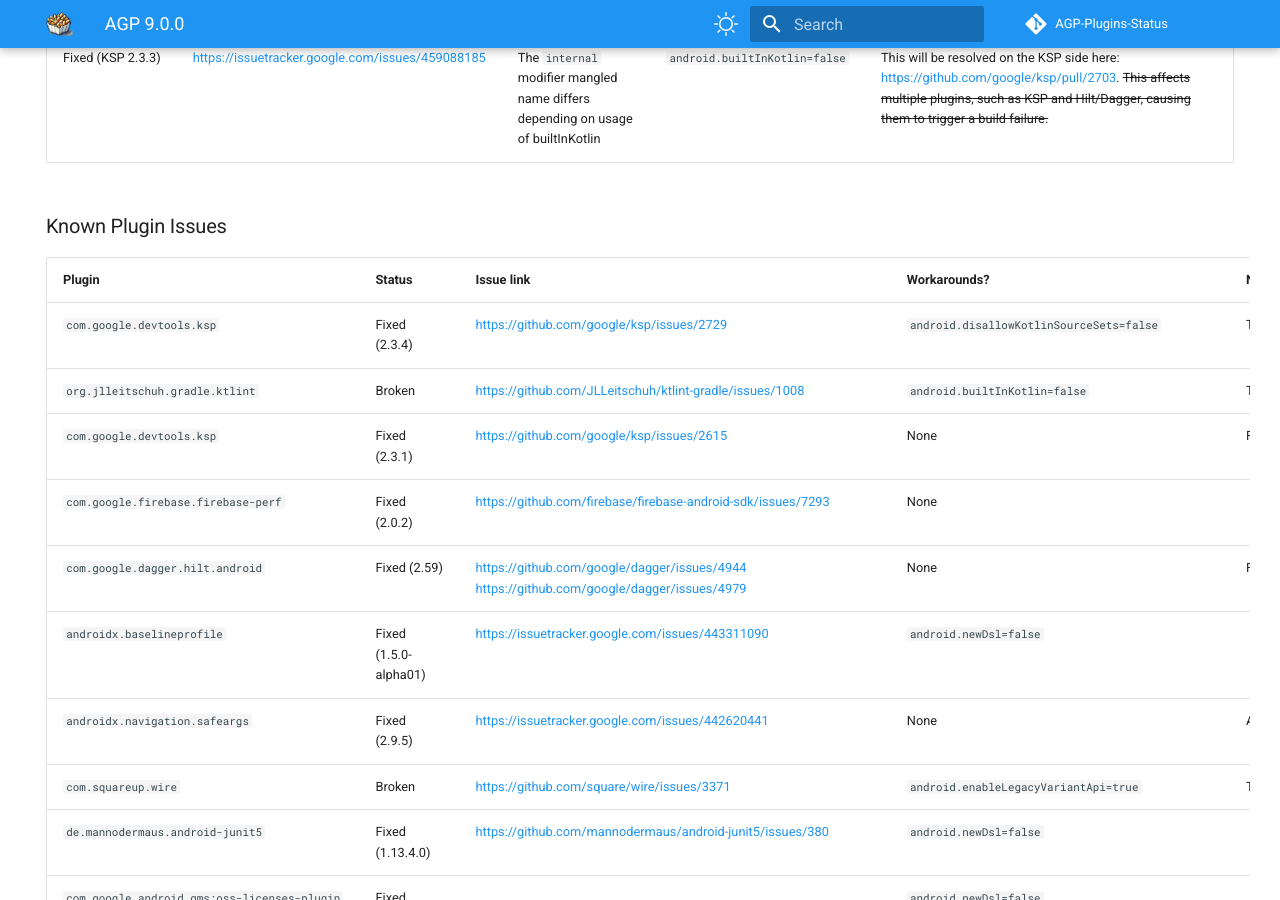
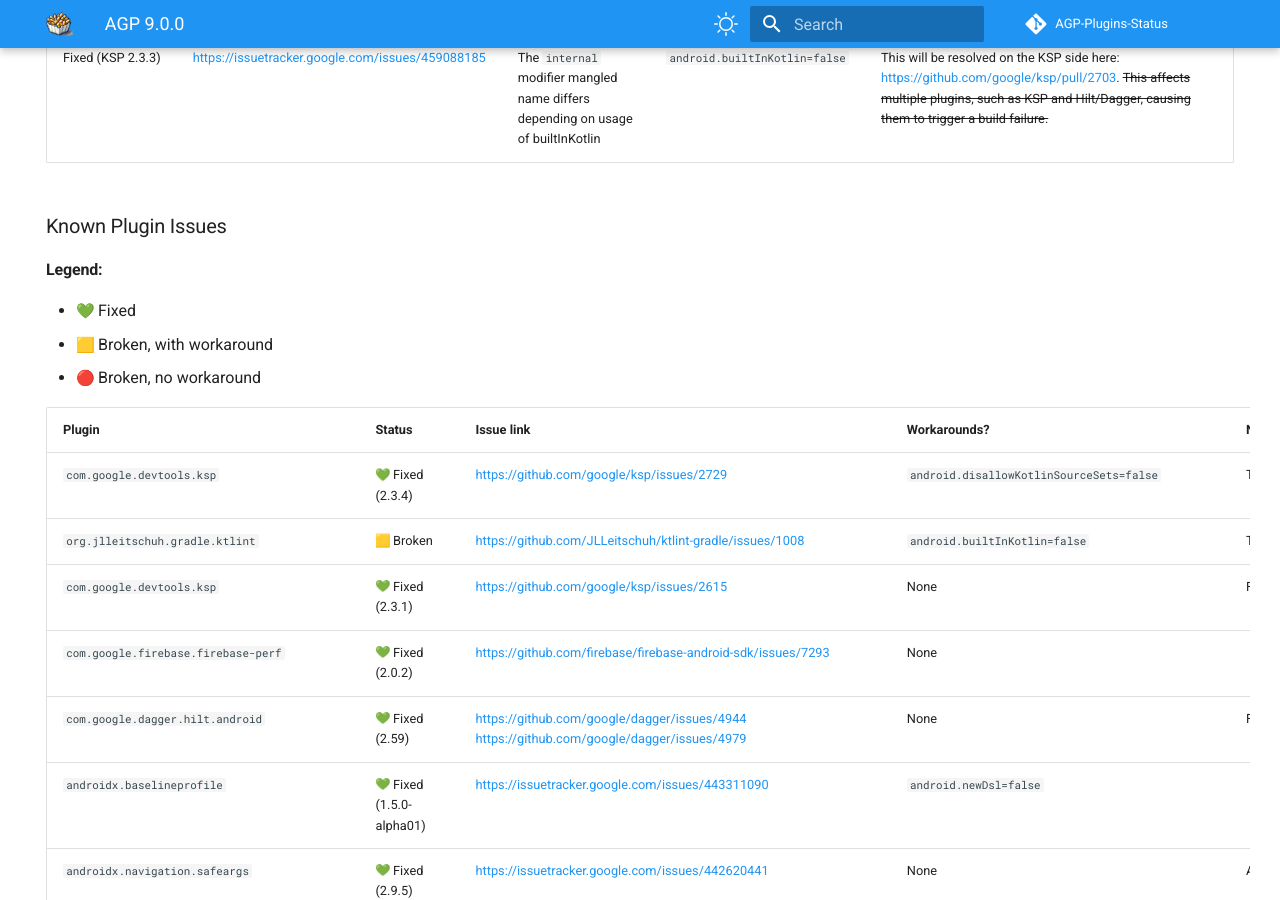
Before and after one commit to pablobaxter/AGP-Plugins-Status, an MkDocs documentation site: the page built from docs/agp-9.0.0.md, in a window 1280 px wide and 900 px high, scrolled down 599 px. Built offline with MkDocs 1.6.1 and Material for MkDocs 9.7.7, drawn with Linux system fonts in a browser that asks for light colours; emoji names are drawn with the system emoji font; comment, search, counter and statistics services are not loaded.

Commit message:
Add in status icons for plugins

```diff
--- a/docs/agp-9.0.0.md
+++ b/docs/agp-9.0.0.md
@@ -26,33 +26,39 @@
 
 ### Known Plugin Issues
 
+#### Legend:
+
+- :green_heart: Fixed
+- :yellow_square: Broken, with workaround
+- :red_circle: Broken, no workaround
+
 | Plugin | Status | Issue link | Workarounds? | Notes |
 |:---|:---|:---|:---|:---|
-| `com.google.devtools.ksp` | Fixed (2.3.4) | https://github.com/google/ksp/issues/2729 | `android.disallowKotlinSourceSets=false` | This is a new issue as of AGP 9.0.0-beta05. Handled by this PR: https://github.com/google/ksp/pull/2725 |
-| `org.jlleitschuh.gradle.ktlint` | Broken | https://github.com/JLLeitschuh/ktlint-gradle/issues/1008 | `android.builtInKotlin=false` | The plugin won't create the "ktlintXXXSourceSet" tasks |
-| `com.google.devtools.ksp` | Fixed (2.3.1) | https://github.com/google/ksp/issues/2615 | None | Fixed in 2.0.3 but reverted in 2.0.4, fixed again in 2.3.1. |
-| `com.google.firebase.firebase-perf` | Fixed (2.0.2) | https://github.com/firebase/firebase-android-sdk/issues/7293 | None | |
-| `com.google.dagger.hilt.android` | Fixed (2.59) | https://github.com/google/dagger/issues/4944<br>https://github.com/google/dagger/issues/4979 | None | Fixed in https://github.com/google/dagger/releases/tag/dagger-2.59 |
-| `androidx.baselineprofile` | Fixed (1.5.0-alpha01) | https://issuetracker.google.com/issues/443311090 | `android.newDsl=false` | |
-| `androidx.navigation.safeargs` | Fixed (2.9.5) | https://issuetracker.google.com/issues/442620441 | None | Addressed by https://r.android.com/3754932 |
-| `com.squareup.wire` | Broken | https://github.com/square/wire/issues/3371 | `android.enableLegacyVariantApi=true` | The given workaround may not work any longer with AGP 9.0.0-beta01. Needs to be verified with `android.newDsl=false` |
-| `de.mannodermaus.android-junit5` | Fixed (1.13.4.0) | https://github.com/mannodermaus/android-junit5/issues/380 | `android.newDsl=false` | |
-| `com.google.android.gms:oss-licenses-plugin` | Fixed (0.10.8) | | `android.newDsl=false` | |
-| `com.apollographql.apollo` | Fixed (4.4.0) | https://github.com/apollographql/apollo-kotlin/issues/6693 | `android.newDsl=false` | Addressed by https://github.com/apollographql/apollo-kotlin/pull/6703 |
-| `org.gradle.android.cache-fix` | Fixed (3.0.2) | https://github.com/gradle/android-cache-fix-gradle-plugin/issues/447 | `android.newDsl=false` | Addressed by https://github.com/gradle/android-cache-fix-gradle-plugin/pull/1894. Requires >= AGP 9.0.0-alpha06 | |
-| `com.jaredsburrows.license` | Broken | https://github.com/jaredsburrows/gradle-license-plugin/issues/693 | `android.newDsl=false` | |
-| `com.google.firebase.testlab` | Fixed (0.0.1-alpha11) | https://issuetracker.google.com/issues/444866155 | None | |
-| `app.cash.burst` | Fixed (2.10.0) | https://github.com/cashapp/burst/issues/197 | None | Addressed by https://github.com/cashapp/burst/pull/200 |
-| `app.cash.sqldelight` | Broken | <pre>https://github.com/sqldelight/sqldelight/issues/5989<br>https://github.com/sqldelight/sqldelight/issues/6078</pre> | <pre>android.newDsl=false<br>android.disallowKotlinSourceSets=false</pre> | Previous ticket tracking this issue: https://github.com/sqldelight/sqldelight/issues/5940 |
-| `app.cash.paparazzi` | Broken | https://github.com/cashapp/paparazzi/issues/2095 | `android.newDsl=false` | Addressed by https://github.com/cashapp/paparazzi/pull/2114 |
-| `org.jetbrains.compose` | Fixed (1.9.3) | https://youtrack.jetbrains.com/issue/CMP-8771 | None | Fixed in https://github.com/JetBrains/compose-multiplatform/pull/5473 |
-| `org.jetbrains.dokka` | Fixed (2.2.0-Beta) | https://github.com/Kotlin/dokka/issues/4256 | | https://github.com/Kotlin/dokka/releases/tag/v2.2.0-Beta |
-| `io.github.gmazzo.android.manifest.lock` | Fixed (1.4.0) | https://github.com/gmazzo/gradle-android-manifest-lock-plugin/issues/163 | | Addressed by https://github.com/gmazzo/gradle-android-manifest-lock-plugin/pull/164 |
-| `dev.icerock.mobile.multiplatform-resources` | Broken | https://github.com/icerockdev/moko-resources/issues/820<br>https://github.com/icerockdev/moko-resources/issues/852 | <pre>android.builtInKotlin=false<br>android.newDsl=false<br>android.sourceset.disallowProvider=false</pre> | |
-| `com.mikepenz.aboutlibraries.plugin.android` | Fixed (14.0.0-a01) | https://github.com/mikepenz/AboutLibraries/issues/1265 | `android.newDsl=false` | Addressed by https://github.com/mikepenz/AboutLibraries/pull/1283 |
-| `com.github.triplet.play` | Broken | https://github.com/Triple-T/gradle-play-publisher/issues/1175 | `android.newDsl=false` | Adressed by https://github.com/Triple-T/gradle-play-publisher/pull/1181 |
-| `com.google.protobuf` | Broken | https://github.com/google/protobuf-gradle-plugin/issues/787 | `android.newDsl=false` | |
-| `com.osacky.fladle` | Broken | https://github.com/runningcode/fladle/issues/478 | `android.newDsl=false` | |
-| `me.tylerbwong.gradle.metalava` | Broken | https://github.com/tylerbwong/metalava-gradle/issues/134 | `android.newDsl=false` | |
-| `io.gitlab.arturbosch.detekt` | Broken | https://github.com/detekt/detekt/issues/8320<br>https://github.com/detekt/detekt/issues/8981                            | android.newDsl=false<br>android.builtInKotlin=false | The fix will only apply to detekt 2.0.0<br>Also to suppress warnings you can in addition add:<br>android.suppressUnsupportedOptionWarnings=android.suppressUnsupportedOptionWarnings,android.newDsl,android.builtInKotlin<br>kotlin.suppressGradlePluginWarnings=DeprecatedKotlinAndroidPlugin                                                                          |
-| `com.newrelic.agent.android` | Broken | https://github.com/newrelic/newrelic-android-agent/issues/448 | None | |
+| `com.google.devtools.ksp` | :green_heart: Fixed (2.3.4) | https://github.com/google/ksp/issues/2729 | `android.disallowKotlinSourceSets=false` | This is a new issue as of AGP 9.0.0-beta05. Handled by this PR: https://github.com/google/ksp/pull/2725 |
+| `org.jlleitschuh.gradle.ktlint` | :yellow_square: Broken | https://github.com/JLLeitschuh/ktlint-gradle/issues/1008 | `android.builtInKotlin=false` | The plugin won't create the "ktlintXXXSourceSet" tasks |
+| `com.google.devtools.ksp` | :green_heart: Fixed (2.3.1) | https://github.com/google/ksp/issues/2615 | None | Fixed in 2.0.3 but reverted in 2.0.4, fixed again in 2.3.1. |
+| `com.google.firebase.firebase-perf` | :green_heart: Fixed (2.0.2) | https://github.com/firebase/firebase-android-sdk/issues/7293 | None | |
+| `com.google.dagger.hilt.android` | :green_heart: Fixed (2.59) | https://github.com/google/dagger/issues/4944<br>https://github.com/google/dagger/issues/4979 | None | Fixed in https://github.com/google/dagger/releases/tag/dagger-2.59 |
+| `androidx.baselineprofile` | :green_heart: Fixed (1.5.0-alpha01) | https://issuetracker.google.com/issues/443311090 | `android.newDsl=false` | |
+| `androidx.navigation.safeargs` | :green_heart: Fixed (2.9.5) | https://issuetracker.google.com/issues/442620441 | None | Addressed by https://r.android.com/3754932 |
+| `com.squareup.wire` | :yellow_square: Broken | https://github.com/square/wire/issues/3371 | `android.enableLegacyVariantApi=true` | The given workaround may not work any longer with AGP 9.0.0-beta01. Needs to be verified with `android.newDsl=false` |
+| `de.mannodermaus.android-junit5` | :green_heart: Fixed (1.13.4.0) | https://github.com/mannodermaus/android-junit5/issues/380 | `android.newDsl=false` | |
+| `com.google.android.gms:oss-licenses-plugin` | :green_heart: Fixed (0.10.8) | | `android.newDsl=false` | |
+| `com.apollographql.apollo` | :green_heart: Fixed (4.4.0) | https://github.com/apollographql/apollo-kotlin/issues/6693 | `android.newDsl=false` | Addressed by https://github.com/apollographql/apollo-kotlin/pull/6703 |
+| `org.gradle.android.cache-fix` | :green_heart: Fixed (3.0.2) | https://github.com/gradle/android-cache-fix-gradle-plugin/issues/447 | `android.newDsl=false` | Addressed by https://github.com/gradle/android-cache-fix-gradle-plugin/pull/1894. Requires >= AGP 9.0.0-alpha06 | |
+| `com.jaredsburrows.license` | :yellow_square: Broken | https://github.com/jaredsburrows/gradle-license-plugin/issues/693 | `android.newDsl=false` | |
+| `com.google.firebase.testlab` | :green_heart: Fixed (0.0.1-alpha11) | https://issuetracker.google.com/issues/444866155 | None | |
+| `app.cash.burst` | :green_heart: Fixed (2.10.0) | https://github.com/cashapp/burst/issues/197 | None | Addressed by https://github.com/cashapp/burst/pull/200 |
+| `app.cash.sqldelight` | :yellow_square: Broken | <pre>https://github.com/sqldelight/sqldelight/issues/5989<br>https://github.com/sqldelight/sqldelight/issues/6078</pre> | <pre>android.newDsl=false<br>android.disallowKotlinSourceSets=false</pre> | Previous ticket tracking this issue: https://github.com/sqldelight/sqldelight/issues/5940 |
+| `app.cash.paparazzi` | :yellow_square: Broken | https://github.com/cashapp/paparazzi/issues/2095 | `android.newDsl=false` | Addressed by https://github.com/cashapp/paparazzi/pull/2114 |
+| `org.jetbrains.compose` | :green_heart: Fixed (1.9.3) | https://youtrack.jetbrains.com/issue/CMP-8771 | None | Fixed in https://github.com/JetBrains/compose-multiplatform/pull/5473 |
+| `org.jetbrains.dokka` | :green_heart: Fixed (2.2.0-Beta) | https://github.com/Kotlin/dokka/issues/4256 | | https://github.com/Kotlin/dokka/releases/tag/v2.2.0-Beta |
+| `io.github.gmazzo.android.manifest.lock` | :green_heart: Fixed (1.4.0) | https://github.com/gmazzo/gradle-android-manifest-lock-plugin/issues/163 | | Addressed by https://github.com/gmazzo/gradle-android-manifest-lock-plugin/pull/164 |
+| `dev.icerock.mobile.multiplatform-resources` | :yellow_square: Broken | https://github.com/icerockdev/moko-resources/issues/820<br>https://github.com/icerockdev/moko-resources/issues/852 | <pre>android.builtInKotlin=false<br>android.newDsl=false<br>android.sourceset.disallowProvider=false</pre> | |
+| `com.mikepenz.aboutlibraries.plugin.android` | :green_heart: Fixed (14.0.0-a01) | https://github.com/mikepenz/AboutLibraries/issues/1265 | `android.newDsl=false` | Addressed by https://github.com/mikepenz/AboutLibraries/pull/1283 |
+| `com.github.triplet.play` | :yellow_square: Broken | https://github.com/Triple-T/gradle-play-publisher/issues/1175 | `android.newDsl=false` | Adressed by https://github.com/Triple-T/gradle-play-publisher/pull/1181 |
+| `com.google.protobuf` | :yellow_square: Broken | https://github.com/google/protobuf-gradle-plugin/issues/787 | `android.newDsl=false` | |
+| `com.osacky.fladle` | :yellow_square: Broken | https://github.com/runningcode/fladle/issues/478 | `android.newDsl=false` | |
+| `me.tylerbwong.gradle.metalava` | :yellow_square: Broken | https://github.com/tylerbwong/metalava-gradle/issues/134 | `android.newDsl=false` | |
+| `io.gitlab.arturbosch.detekt` | :yellow_square: Broken | https://github.com/detekt/detekt/issues/8320<br>https://github.com/detekt/detekt/issues/8981                            | android.newDsl=false<br>android.builtInKotlin=false | The fix will only apply to detekt 2.0.0<br>Also to suppress warnings you can in addition add:<br>android.suppressUnsupportedOptionWarnings=android.suppressUnsupportedOptionWarnings,android.newDsl,android.builtInKotlin<br>kotlin.suppressGradlePluginWarnings=DeprecatedKotlinAndroidPlugin                                                                          |
+| `com.newrelic.agent.android` | :red_circle: Broken | https://github.com/newrelic/newrelic-android-agent/issues/448 | None | |
--- a/mkdocs.yml
+++ b/mkdocs.yml
@@ -41,6 +41,9 @@
   - pymdownx.keys
   - pymdownx.mark
   - pymdownx.tilde
+  - pymdownx.emoji:
+      emoji_index: !!python/name:material.extensions.emoji.twemoji
+      emoji_generator: !!python/name:material.extensions.emoji.to_svg
   - def_list
   - tables
 
```
